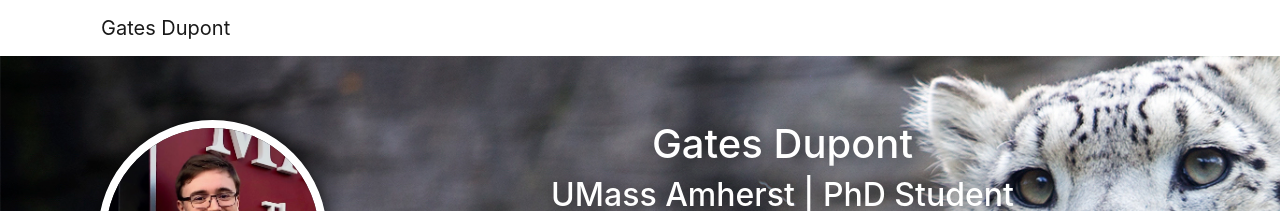
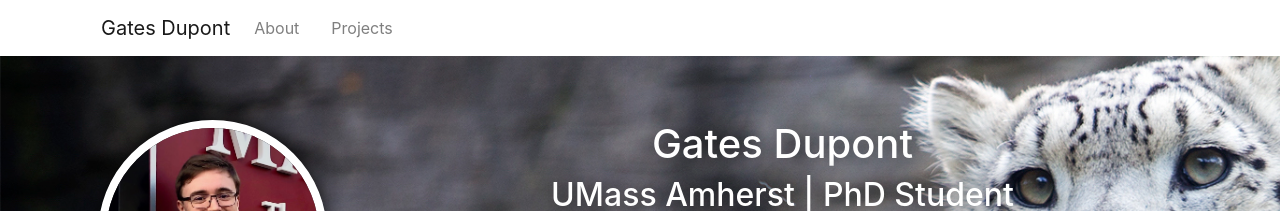
Before and after one commit to chrisyeh96/chrisyeh96.github.io, a Jekyll site: the page built from index.md, in a window 1280 px wide. Shown: the top 211 px of the page. Built offline with Jekyll 4.4.1, drawn with Linux system fonts in a browser that asks for light colours; nearby versions of some CDN libraries.

Commit message:
Update navbar.html

```diff
--- a/_includes/navbar.html
+++ b/_includes/navbar.html
@@ -20,9 +20,9 @@
                   <span class="sr-only">(current)</span></a>
               </li>
             {%- else -%}
-              <!---<li class="nav-item">
+              <li class="nav-item">
                 <a class="nav-link" href="{{ my_page.url | relative_url }}">{{ my_page.title | escape }}</a>
-              </li>--->
+              </li>
             {%- endif -%}
           {%- endunless -%}
         {%- endfor -%}
```
